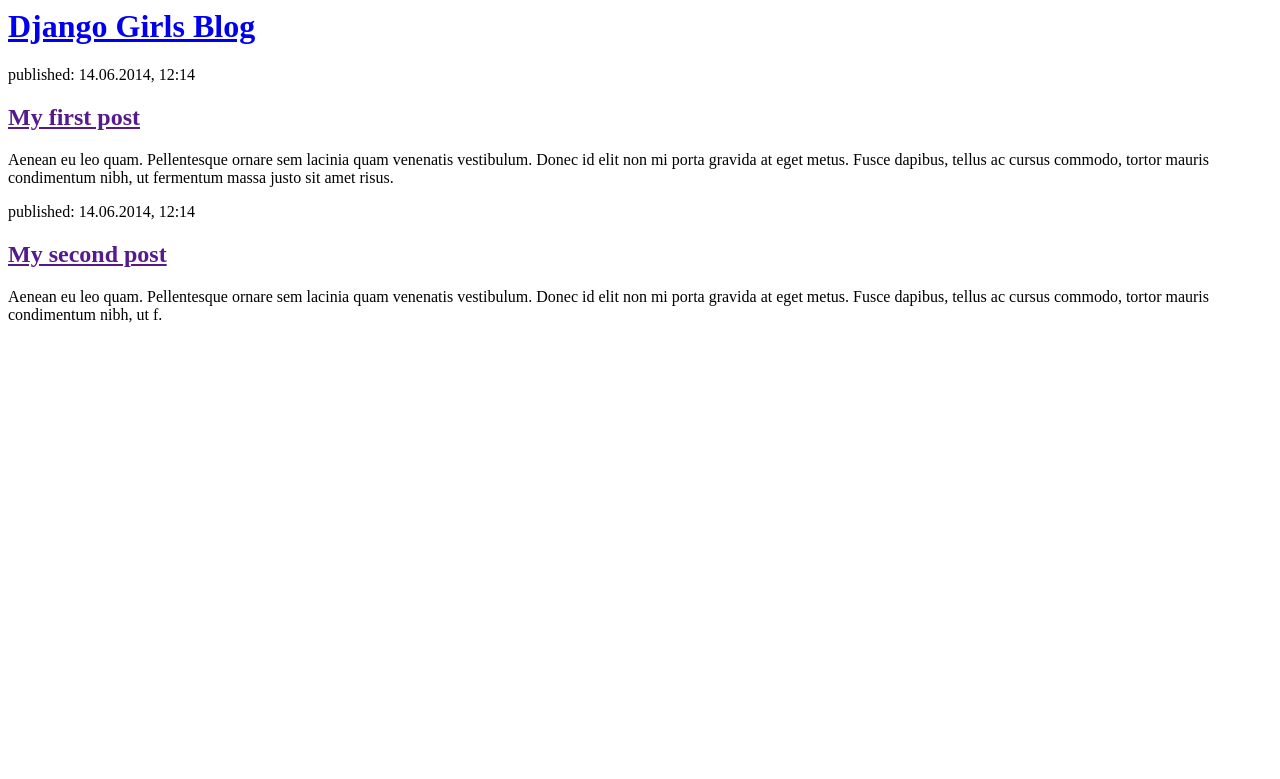
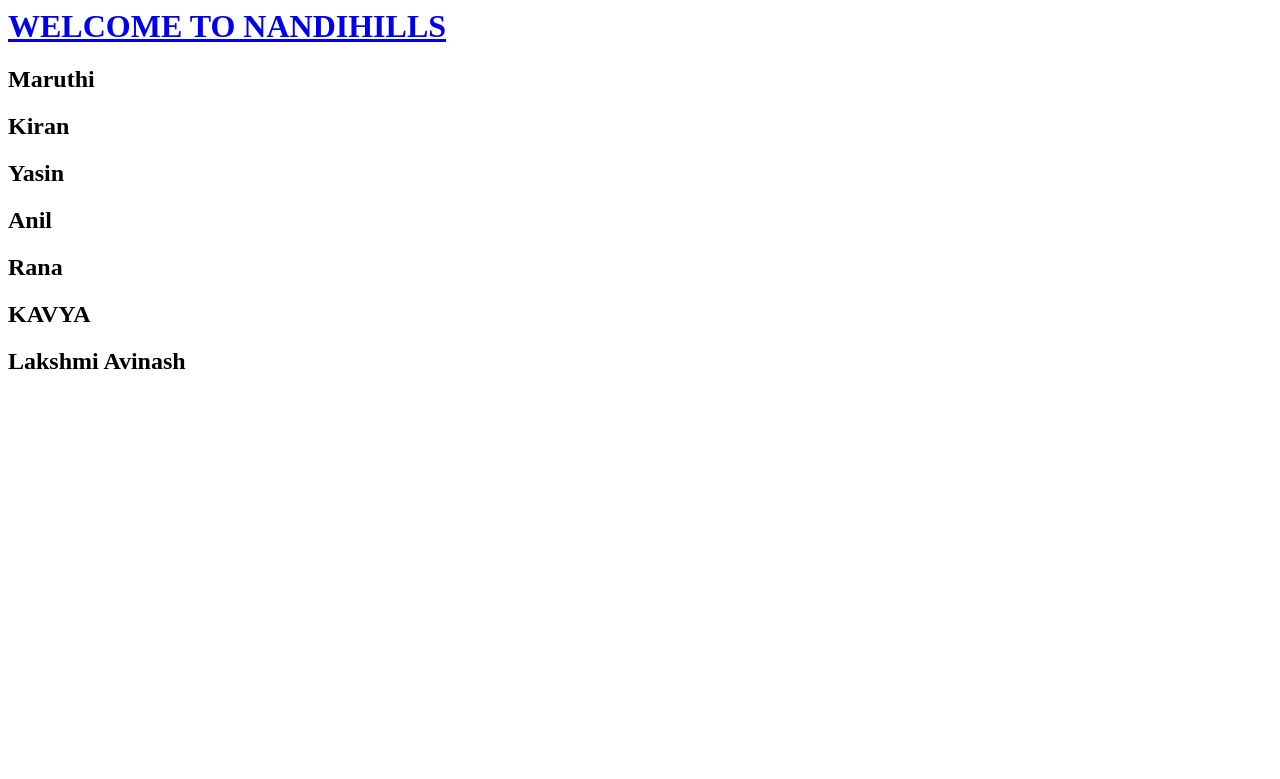
Before and after one commit to kirannkumar/my-first-blog, a Django app: page / in a window 1280 px wide. Shown: the top 779 px of the page. Run offline with Django 3.2, Linux system fonts and the light colour scheme.

Commit message:
Changed the HTML for the site.

```diff
--- a/blog/templates/blog/post_list.html
+++ b/blog/templates/blog/post_list.html
@@ -1,22 +1,17 @@
 <html>
     <head>
-        <title>Django Girls blog</title>
+        <title>JSPIDERS</title>
     </head>
-    <body>
+    <body src="nature.jpeg">
         <div>
-            <h1><a href="/">Django Girls Blog</a></h1>
+            <h1><a href="/">WELCOME TO NANDIHILLS</a></h1>
         </div>
-
-        <div>
-            <p>published: 14.06.2014, 12:14</p>
-            <h2><a href="">My first post</a></h2>
-            <p>Aenean eu leo quam. Pellentesque ornare sem lacinia quam venenatis vestibulum. Donec id elit non mi porta gravida at eget metus. Fusce dapibus, tellus ac cursus commodo, tortor mauris condimentum nibh, ut fermentum massa justo sit amet risus.</p>
-        </div>
-
-        <div>
-            <p>published: 14.06.2014, 12:14</p>
-            <h2><a href="">My second post</a></h2>
-            <p>Aenean eu leo quam. Pellentesque ornare sem lacinia quam venenatis vestibulum. Donec id elit non mi porta gravida at eget metus. Fusce dapibus, tellus ac cursus commodo, tortor mauris condimentum nibh, ut f.</p>
-        </div>
+                 <h2>Maruthi</h2>
+                 <h2>Kiran</h2>
+                 <h2>Yasin</h2>
+                 <h2>Anil</h2>
+                 <h2>Rana</h2>
+                 <h2>KAVYA</h2>
+                 <h2>Lakshmi Avinash</h2>
     </body>
 </html>
```
Also changed, not shown: blog/templates/blog/nature.jpeg (added).
